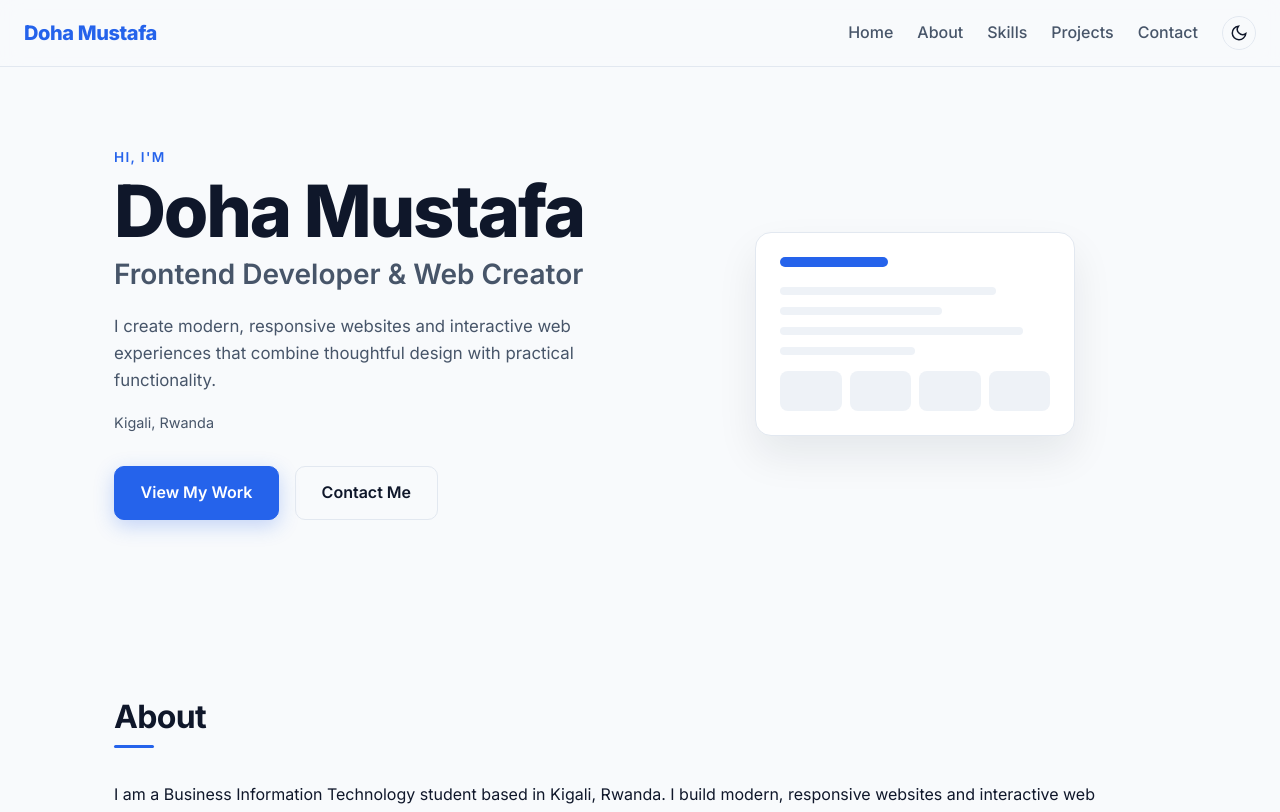
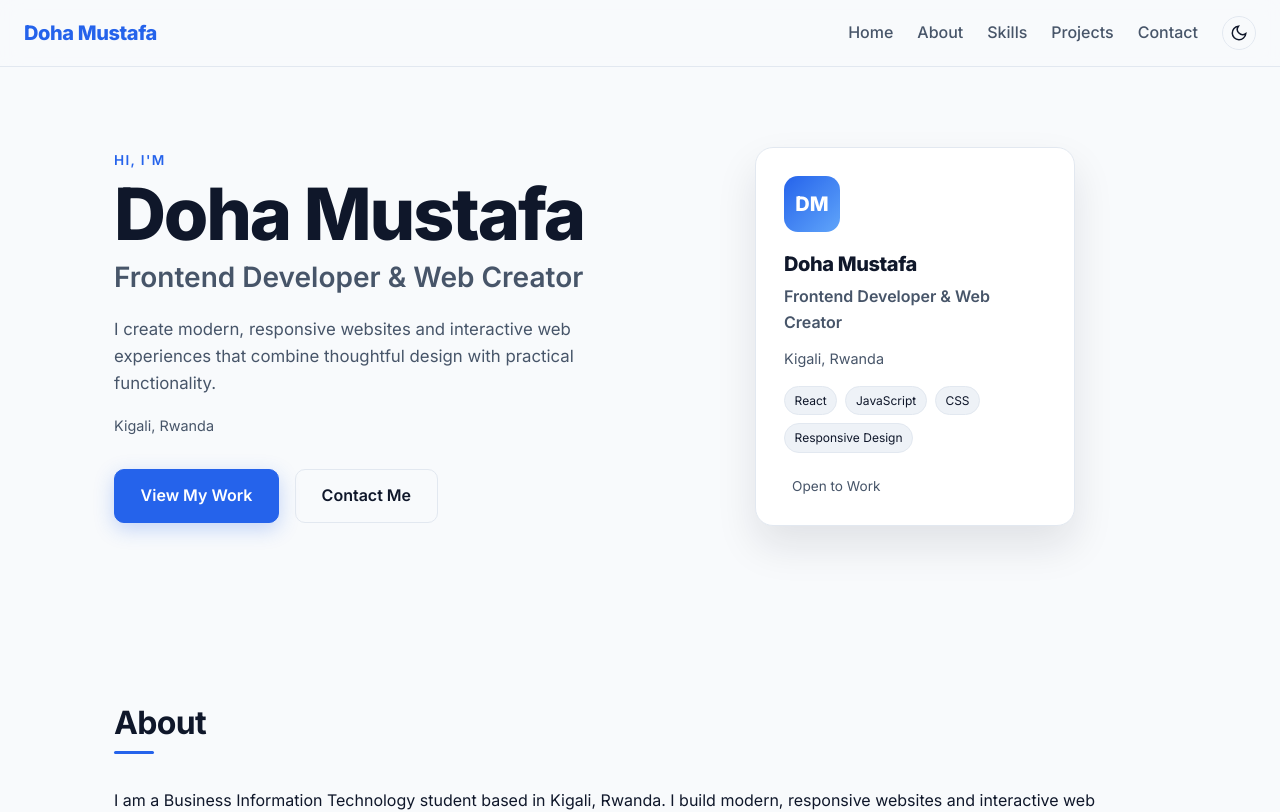
Before and after one commit to Duha0/my-portfolio, a React (Vite) app: page / in a window 1280 px wide. Shown: the top 812 px of the page. Built offline with nearby package versions, Linux system fonts and the light colour scheme.

Commit message:
Replace hero placeholder with developer profile card

```diff
--- a/src/App.css
+++ b/src/App.css
@@ -138,3 +138,15 @@ img { max-width: 100%; }
 @media (max-width: 639px) { .projects-grid { grid-template-columns: 1fr; } }
 @media (min-width: 640px) and (max-width: 1023px) { .projects-grid { grid-template-columns: repeat(2, 1fr); } }
 @media (min-width: 1024px) { .projects-grid { grid-template-columns: repeat(3, 1fr); } .project-card.featured { grid-column: span 2; } }
+
+.profile-card { width: 100%; max-width: 320px; background: var(--card); border: 1px solid var(--border); border-radius: 18px; padding: 1.75rem; box-shadow: 0 20px 40px rgba(15,23,42,0.1); backdrop-filter: blur(8px); transition: transform 0.25s ease, box-shadow 0.25s ease; animation: fadeUp 0.7s ease both; }
+.profile-card:hover { transform: translateY(-4px); box-shadow: 0 24px 48px rgba(37,99,235,0.15); }
+.profile-monogram { width: 56px; height: 56px; border-radius: 14px; background: linear-gradient(135deg, var(--accent), var(--accent-2)); color: #fff; display: flex; align-items: center; justify-content: center; font-weight: 800; font-size: 1.25rem; margin-bottom: 1rem; }
+.profile-name { font-size: 1.25rem; font-weight: 800; letter-spacing: -0.02em; }
+.profile-role { color: var(--muted); font-weight: 600; margin: 0.25rem 0 0.75rem; }
+.profile-location { color: var(--muted); font-size: 0.9rem; margin-bottom: 1rem; }
+.profile-tech { display: flex; flex-wrap: wrap; gap: 0.5rem; margin-bottom: 1rem; }
+.profile-tech span { font-size: 0.75rem; background: var(--bg-2); border: 1px solid var(--border); padding: 0.25rem 0.6rem; border-radius: 999px; }
+.profile-availability { display: inline-flex; align-items: center; gap: 0.5rem; font-size: 0.85rem; color: var(--muted); }
+@keyframes fadeUp { from { opacity: 0; transform: translateY(12px); } to { opacity: 1; transform: translateY(0); } }
+@media (prefers-reduced-motion: reduce) { .profile-card { animation: none; transition: none; } }
--- a/src/components/Hero.jsx
+++ b/src/components/Hero.jsx
@@ -17,14 +17,16 @@ export default function Hero() {
         </div>
       </div>
       <div className="hero-visual" aria-hidden="true">
-        <div className="code-card">
-          <div className="code-bar" />
-          <div className="code-line w80" />
-          <div className="code-line w60" />
-          <div className="code-line w90" />
-          <div className="code-line w50" />
-          <div className="code-grid">
-            <span /><span /><span /><span />
+        <div className="profile-card">
+          <div className="profile-monogram">DM</div>
+          <div className="profile-name">{personal.name}</div>
+          <div className="profile-role">{personal.title}</div>
+          <div className="profile-location">{personal.location}</div>
+          <div className="profile-tech">
+            <span>React</span><span>JavaScript</span><span>CSS</span><span>Responsive Design</span>
+          </div>
+          <div className="profile-availability">
+            <span className="dot" /> Open to Work
           </div>
         </div>
       </div>
```
